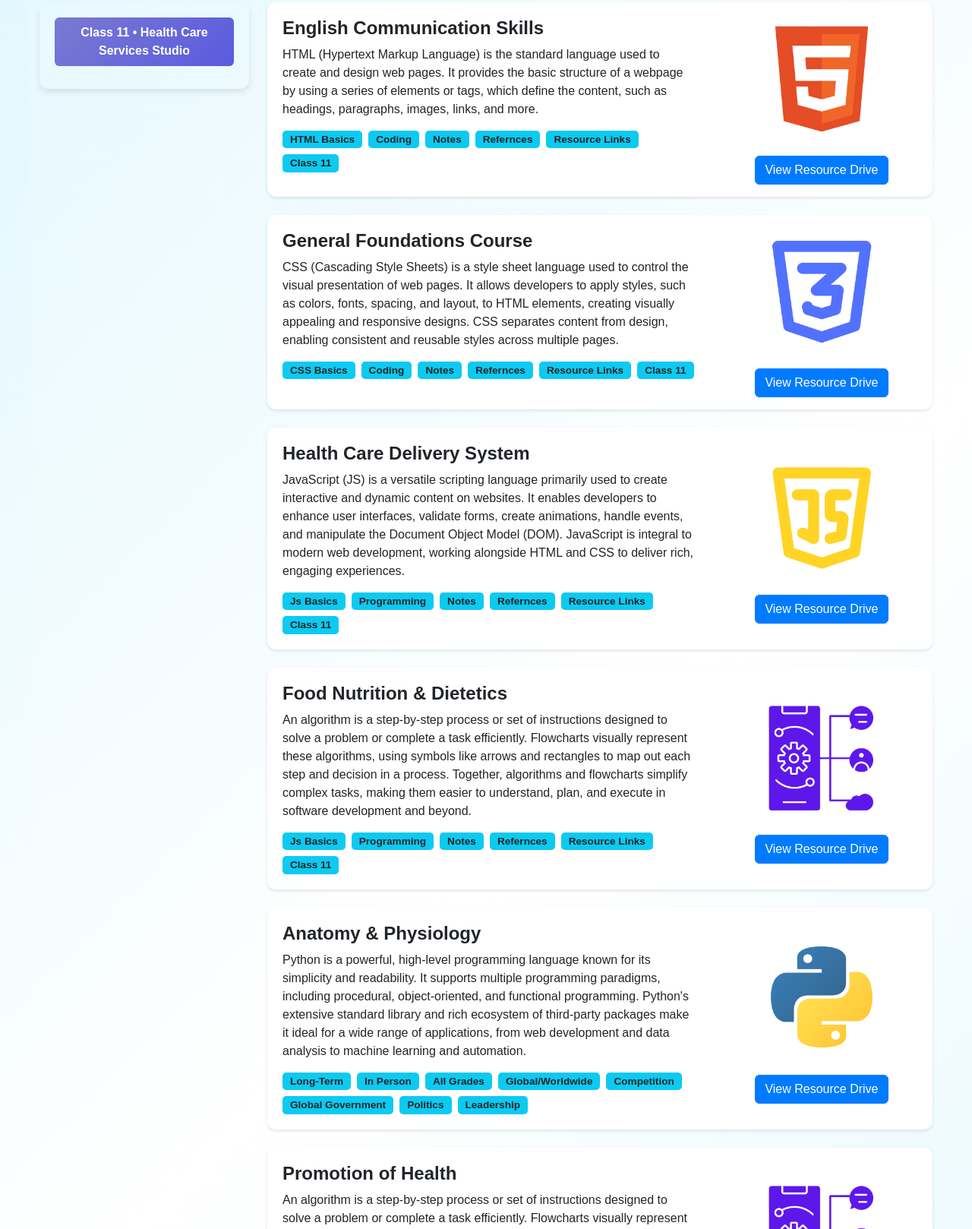
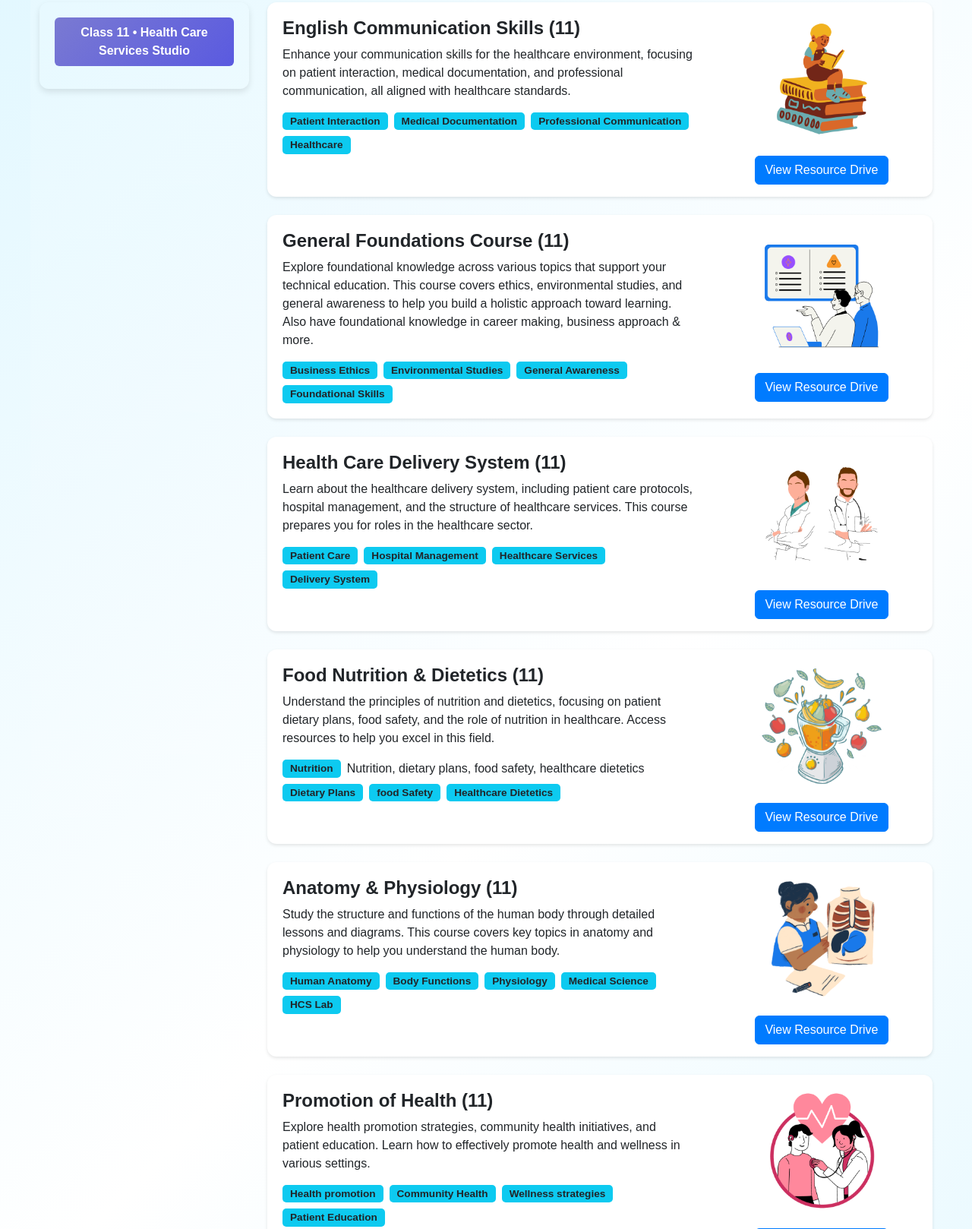
Before and after one commit to cephascard0207/RosaryDigital_v1.0, a plain HTML site: page class11hcs.html in a window 1280 px wide. Shown: the part 161-1779 px from the top of the page at 76% size. Drawn offline with nearby package versions, Linux system fonts and the light colour scheme.

Commit message:
Minor Changes to Code

```diff
--- a/class11hcs.html
+++ b/class11hcs.html
@@ -5,7 +5,7 @@
     <meta charset="UTF-8">
     <meta name="viewport" content="width=device-width, initial-scale=1.0">
     <title>Rosary Digital | Class 11 HCS Studio</title>
-    <link rel="icon" type="image/x-icon" href="/images/rosdigt.png">
+    <link rel="icon" type="image/x-icon" href="images/rosdigt.png">
     <!-- Bootstrap CSS -->
     <link href="https://stackpath.bootstrapcdn.com/bootstrap/5.3.0/css/bootstrap.min.css" rel="stylesheet">
 
@@ -391,20 +391,18 @@ footer {
                     <div class="row g-0">
                         <div class="col-md-8">
                             <div class="card-body">
-                                <h5 class="card-title">English Communication Skills</h5>
-                                <p class="card-text">HTML (Hypertext Markup Language) is the standard language used to create and design web pages. It provides the basic structure of a webpage by using a series of elements or tags, which define the content, such as headings, paragraphs, images, links, and more.</p>
+                                <h5 class="card-title">English Communication Skills (11)</h5>
+                                <p class="card-text">Enhance your communication skills for the healthcare environment, focusing on patient interaction, medical documentation, and professional communication, all aligned with healthcare standards.</p>
                                 <div class="d-flex flex-wrap gap-2">
-                                    <span class="badge bg-info text-dark">HTML Basics</span>
-                                    <span class="badge bg-info text-dark">Coding</span>
-                                    <span class="badge bg-info text-dark">Notes</span>
-                                    <span class="badge bg-info text-dark">Refernces</span>
-                                    <span class="badge bg-info text-dark">Resource Links</span>
-                                    <span class="badge bg-info text-dark">Class 11</span>
+                                    <span class="badge bg-info text-dark">Patient Interaction</span>
+                                    <span class="badge bg-info text-dark">Medical Documentation</span>
+                                    <span class="badge bg-info text-dark">Professional Communication</span>
+                                    <span class="badge bg-info text-dark">Healthcare</span>
                                 </div>
                             </div>
                         </div>
                         <div class="col-md-4 d-flex flex-column align-items-center justify-content-center p-3">
-                            <img src="images/html.png" alt="Key Club" class="img-fluid mb-3">
+                            <img src="hcs_icons/1.png" alt="Key Club" class="img-fluid mb-3">
                             <a href="https://drive.google.com/drive/folders/1FnKdd42OnsF-b54MDpDfl3HCOG4FfetH?usp=drive_link" class="btn btn-primary" >View Resource Drive</a>
                         </div>
                     </div>
@@ -414,20 +412,18 @@ footer {
                     <div class="row g-0">
                         <div class="col-md-8">
                             <div class="card-body">
-                                <h5 class="card-title">General Foundations Course</h5>
-                                <p class="card-text">CSS (Cascading Style Sheets) is a style sheet language used to control the visual presentation of web pages. It allows developers to apply styles, such as colors, fonts, spacing, and layout, to HTML elements, creating visually appealing and responsive designs. CSS separates content from design, enabling consistent and reusable styles across multiple pages. </p>
+                                <h5 class="card-title">General Foundations Course (11)</h5>
+                                <p class="card-text">Explore foundational knowledge across various topics that support your technical education. This course covers ethics, environmental studies, and general awareness to help you build a holistic approach toward learning. Also have foundational knowledge in career making, business approach & more. </p>
                                 <div class="d-flex flex-wrap gap-2">
-                                    <span class="badge bg-info text-dark">CSS Basics</span>
-                                    <span class="badge bg-info text-dark">Coding</span>
-                                    <span class="badge bg-info text-dark">Notes</span>
-                                    <span class="badge bg-info text-dark">Refernces</span>
-                                    <span class="badge bg-info text-dark">Resource Links</span>
-                                    <span class="badge bg-info text-dark">Class 11</span>
+                                    <span class="badge bg-info text-dark">Business Ethics</span>
+                                    <span class="badge bg-info text-dark">Environmental Studies</span>
+                                    <span class="badge bg-info text-dark">General Awareness</span>
+                                    <span class="badge bg-info text-dark">Foundational Skills</span>
                                 </div>
                             </div>
                         </div>
                         <div class="col-md-4 d-flex flex-column align-items-center justify-content-center p-3">
-                            <img src="images/css.png" alt="MUN" class="img-fluid mb-3">
+                            <img src="hcs_icons/2.png" alt="MUN" class="img-fluid mb-3">
                             <a href="https://drive.google.com/drive/folders/1I3C83uq2vYEQfqIWx3_-tR81klJR9w-K?usp=drive_link" class="btn btn-primary">View Resource Drive</a>
                         </div>
                     </div>
@@ -437,20 +433,18 @@ footer {
                     <div class="row g-0">
                         <div class="col-md-8">
                             <div class="card-body">
-                                <h5 class="card-title">Health Care Delivery System</h5>
-                                <p class="card-text">JavaScript (JS) is a versatile scripting language primarily used to create interactive and dynamic content on websites. It enables developers to enhance user interfaces, validate forms, create animations, handle events, and manipulate the Document Object Model (DOM). JavaScript is integral to modern web development, working alongside HTML and CSS to deliver rich, engaging experiences.</p>
+                                <h5 class="card-title">Health Care Delivery System (11)</h5>
+                                <p class="card-text">Learn about the healthcare delivery system, including patient care protocols, hospital management, and the structure of healthcare services. This course prepares you for roles in the healthcare sector.</p>
                                 <div class="d-flex flex-wrap gap-2">
-                                    <span class="badge bg-info text-dark">Js Basics</span>
-                                    <span class="badge bg-info text-dark">Programming</span>
-                                    <span class="badge bg-info text-dark">Notes</span>
-                                    <span class="badge bg-info text-dark">Refernces</span>
-                                    <span class="badge bg-info text-dark">Resource Links</span>
-                                    <span class="badge bg-info text-dark">Class 11</span>
+                                    <span class="badge bg-info text-dark">Patient Care</span>
+                                    <span class="badge bg-info text-dark">Hospital Management</span>
+                                    <span class="badge bg-info text-dark">Healthcare Services</span>
+                                    <span class="badge bg-info text-dark">Delivery System</span>
                                 </div>
                             </div>
                         </div>
                         <div class="col-md-4 d-flex flex-column align-items-center justify-content-center p-3">
-                            <img src="images/js.png" alt="NHS" class="img-fluid mb-3">
+                            <img src="hcs_icons/3.png" alt="NHS" class="img-fluid mb-3">
                             <a href="https://drive.google.com/drive/folders/1eEH-CVWsyFptch2ACc5Rk3x4lgzqqiIB?usp=drive_link" class="btn btn-primary">View Resource Drive</a>
                         </div>
                     </div>
@@ -460,20 +454,18 @@ footer {
                     <div class="row g-0">
                         <div class="col-md-8">
                             <div class="card-body">
-                                <h5 class="card-title">Food Nutrition & Dietetics</h5>
-                                <p class="card-text">An algorithm is a step-by-step process or set of instructions designed to solve a problem or complete a task efficiently. Flowcharts visually represent these algorithms, using symbols like arrows and rectangles to map out each step and decision in a process. Together, algorithms and flowcharts simplify complex tasks, making them easier to understand, plan, and execute in software development and beyond.</p>
+                                <h5 class="card-title">Food Nutrition & Dietetics (11)</h5>
+                                <p class="card-text">Understand the principles of nutrition and dietetics, focusing on patient dietary plans, food safety, and the role of nutrition in healthcare. Access resources to help you excel in this field.</p>
                                 <div class="d-flex flex-wrap gap-2">
-                                    <span class="badge bg-info text-dark">Js Basics</span>
-                                    <span class="badge bg-info text-dark">Programming</span>
-                                    <span class="badge bg-info text-dark">Notes</span>
-                                    <span class="badge bg-info text-dark">Refernces</span>
-                                    <span class="badge bg-info text-dark">Resource Links</span>
-                                    <span class="badge bg-info text-dark">Class 11</span>
+                                    <span class="badge bg-info text-dark">Nutrition</span>Nutrition, dietary plans, food safety, healthcare dietetics
+                                    <span class="badge bg-info text-dark">Dietary Plans</span>
+                                    <span class="badge bg-info text-dark">food Safety</span>
+                                    <span class="badge bg-info text-dark">Healthcare Dietetics</span>
                                 </div>
                             </div>
                         </div>
                         <div class="col-md-4 d-flex flex-column align-items-center justify-content-center p-3">
-                            <img src="images/alflow.png" alt="NHS" class="img-fluid mb-3">
+                            <img src="hcs_icons/4.png" alt="NHS" class="img-fluid mb-3">
                             <a href="https://drive.google.com/drive/folders/1BGWWLLJExuGdQJKneWkmm8KZJeGE-iab?usp=drive_link" class="btn btn-primary">View Resource Drive</a>
                         </div>
                     </div>
@@ -483,22 +475,19 @@ footer {
                     <div class="row g-0">
                         <div class="col-md-8">
                             <div class="card-body">
-                                <h5 class="card-title">Anatomy & Physiology</h5>
-                                <p class="card-text">Python is a powerful, high-level programming language known for its simplicity and readability. It supports multiple programming paradigms, including procedural, object-oriented, and functional programming. Python's extensive standard library and rich ecosystem of third-party packages make it ideal for a wide range of applications, from web development and data analysis to machine learning and automation. </p>
+                                <h5 class="card-title">Anatomy & Physiology (11)</h5>
+                                <p class="card-text">Study the structure and functions of the human body through detailed lessons and diagrams. This course covers key topics in anatomy and physiology to help you understand the human body.</p>
                                 <div class="d-flex flex-wrap gap-2">
-                                    <span class="badge bg-info text-dark">Long-Term</span>
-                                    <span class="badge bg-info text-dark">In Person</span>
-                                    <span class="badge bg-info text-dark">All Grades</span>
-                                    <span class="badge bg-info text-dark">Global/Worldwide</span>
-                                    <span class="badge bg-info text-dark">Competition</span>
-                                    <span class="badge bg-info text-dark">Global Government</span>
-                                    <span class="badge bg-info text-dark">Politics</span>
-                                    <span class="badge bg-info text-dark">Leadership</span>
+                                    <span class="badge bg-info text-dark">Human Anatomy</span>
+                                    <span class="badge bg-info text-dark">Body Functions</span>
+                                    <span class="badge bg-info text-dark">Physiology</span>
+                                    <span class="badge bg-info text-dark">Medical Science</span>
+                                    <span class="badge bg-info text-dark">HCS Lab</span>
                                 </div>
                             </div>
                         </div>
                         <div class="col-md-4 d-flex flex-column align-items-center justify-content-center p-3">
-                            <img src="images/python.png" alt="MUN" class="img-fluid mb-3">
+                            <img src="hcs_icons/5.png" alt="MUN" class="img-fluid mb-3">
                             <a href="https://drive.google.com/drive/folders/18EOR_dUUnfUScXt-LnsBSFyMOx095lnw?usp=drive_link" class="btn btn-primary">View Resource Drive</a>
                         </div>
                     </div>
@@ -511,20 +500,18 @@ footer {
                     <div class="row g-0">
                         <div class="col-md-8">
                             <div class="card-body">
-                                <h5 class="card-title">Promotion of Health</h5>
-                                <p class="card-text">An algorithm is a step-by-step process or set of instructions designed to solve a problem or complete a task efficiently. Flowcharts visually represent these algorithms, using symbols like arrows and rectangles to map out each step and decision in a process. Together, algorithms and flowcharts simplify complex tasks, making them easier to understand, plan, and execute in software development and beyond.</p>
+                                <h5 class="card-title">Promotion of Health (11)</h5>
+                                <p class="card-text">Explore health promotion strategies, community health initiatives, and patient education. Learn how to effectively promote health and wellness in various settings.</p>
                                 <div class="d-flex flex-wrap gap-2">
-                                    <span class="badge bg-info text-dark">Js Basics</span>
-                                    <span class="badge bg-info text-dark">Programming</span>
-                                    <span class="badge bg-info text-dark">Notes</span>
-                                    <span class="badge bg-info text-dark">Refernces</span>
-                                    <span class="badge bg-info text-dark">Resource Links</span>
-                                    <span class="badge bg-info text-dark">Class 11</span>
+                                    <span class="badge bg-info text-dark">Health promotion</span>
+                                    <span class="badge bg-info text-dark">Community Health</span>
+                                    <span class="badge bg-info text-dark">Wellness strategies</span>
+                                    <span class="badge bg-info text-dark">Patient Education</span>
                                 </div>
                             </div>
                         </div>
                         <div class="col-md-4 d-flex flex-column align-items-center justify-content-center p-3">
-                            <img src="images/alflow.png" alt="NHS" class="img-fluid mb-3">
+                            <img src="hcs_icons/6.png" alt="NHS" class="img-fluid mb-3">
                             <a href="https://drive.google.com/drive/folders/1Za_sBfGIs32E_ZNJ3rqGHD7w_8fz7bAC?usp=drive_link" class="btn btn-primary">View Resource Drive</a>
                         </div>
                     </div>
```
Also changed, not shown: class12ct.html (+1 -1 lines), class12hcs.html (+38 -51 lines), hcs_icons/1.png (added), hcs_icons/2.png (added), hcs_icons/3.png (added), hcs_icons/4.png (added), hcs_icons/5.png (added), hcs_icons/6.png (added).
